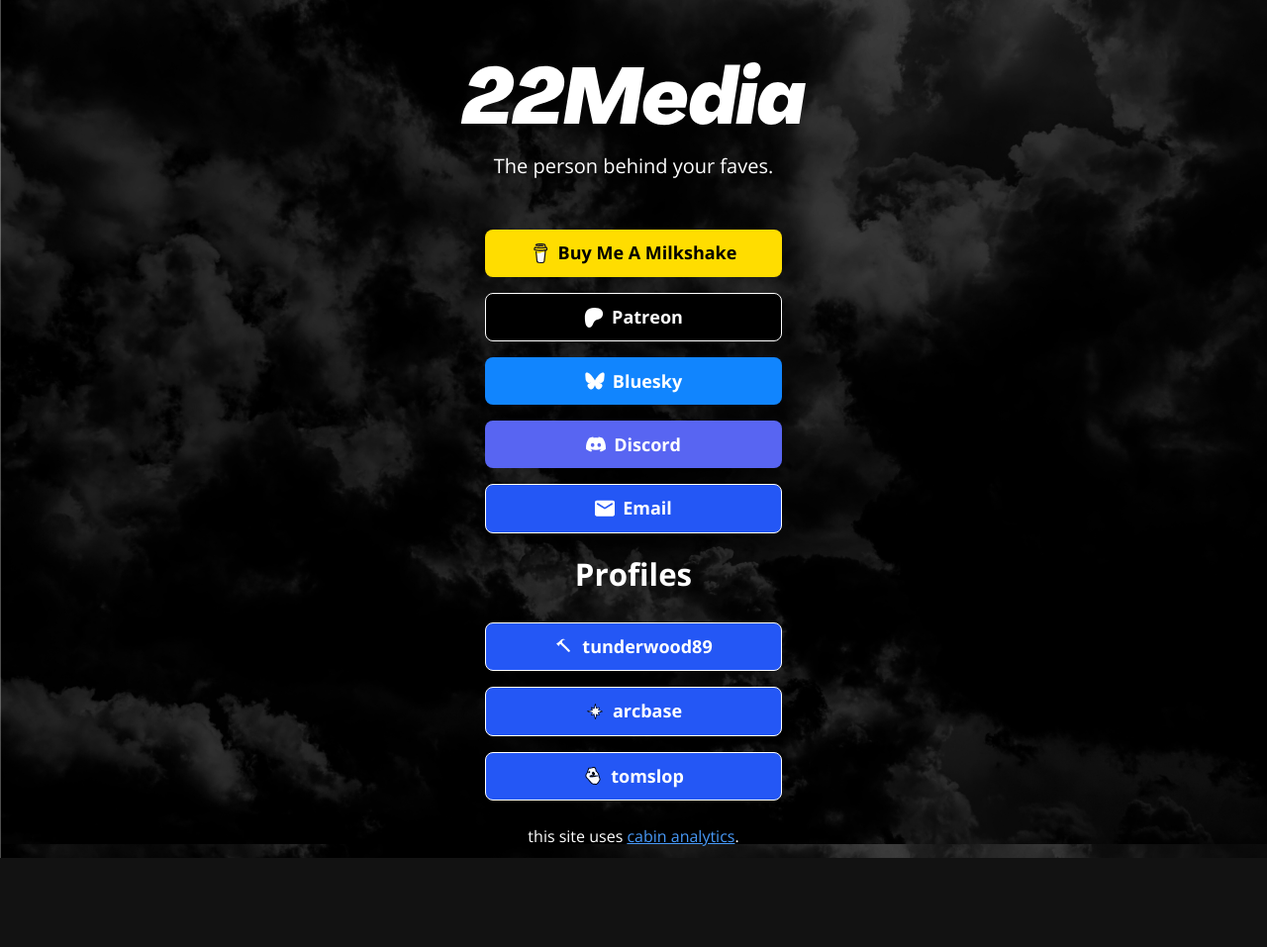
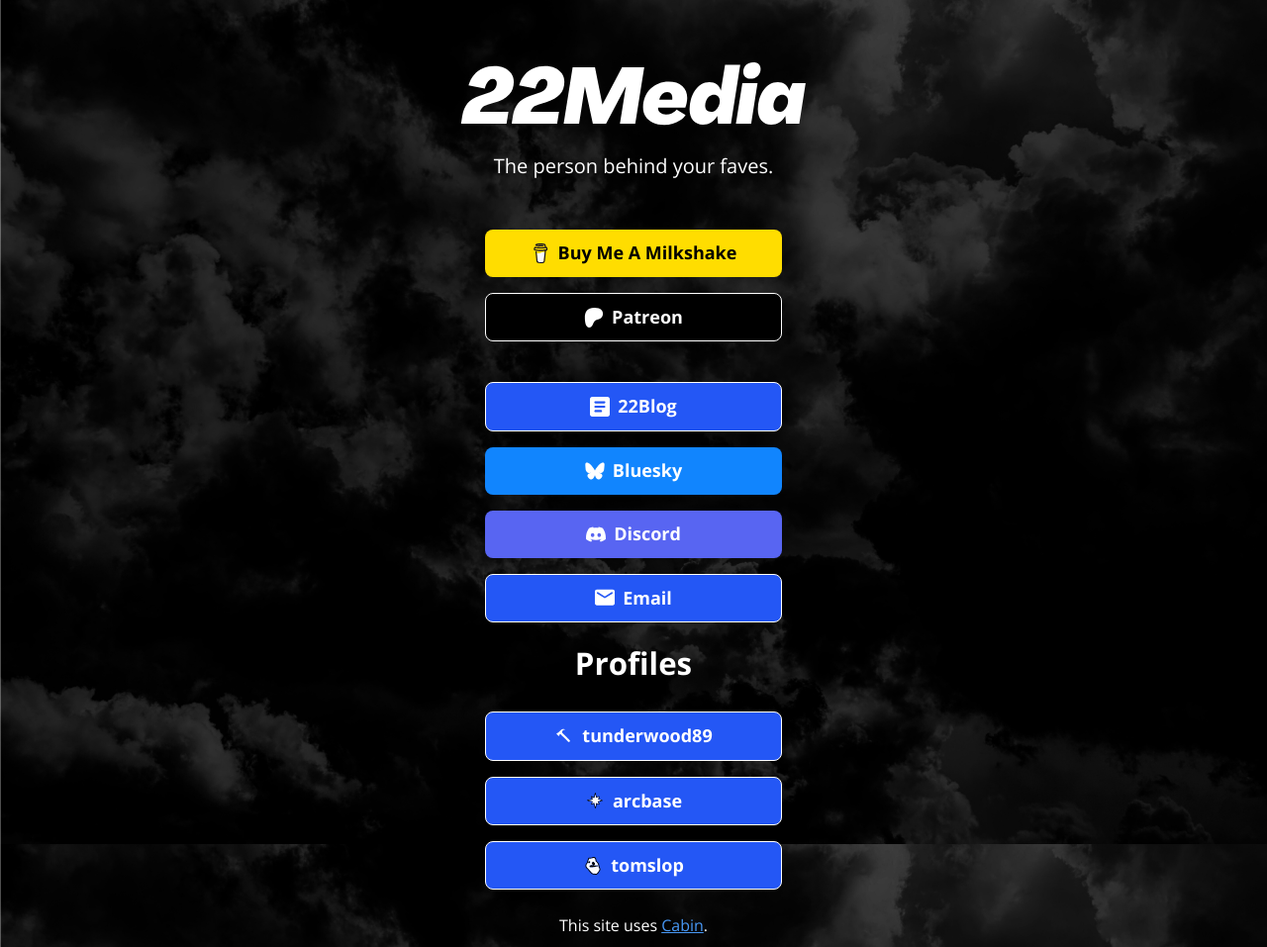
Before and after one commit to tunderwood89/22media, a plain HTML site: page index.html in a window 1280 px wide. Shown: the whole page at 99% size. Before the commit the page ends 867 px from the top, so only its background shows below. Drawn offline with Linux system fonts and the light colour scheme.

Commit message:
Added the blog, plus spacing.

```diff
--- a/index.html
+++ b/index.html
@@ -21,6 +21,8 @@
             <div class="button-stack" role="navigation">
               <a class="button button-coffee" href="https://buymeacoffee.com/22media" target="_blank" rel="noopener" role="button"><img class="icon" aria-hidden="true" src="images/icons/buy-me-a-coffee.svg" alt="Buy Me A Coffee Logo">Buy Me A Milkshake</a>
               <a class="button button-patreon" href="https://patreon.com/22Media" target="_blank" rel="noopener" role="button"><img class="icon" aria-hidden="true" src="images/icons/patreon.svg" alt="Patreon Logo">Patreon</a>
+              <div style="margin-bottom: 25px;"></div>
+              <a class="button button-default" href="https://slashpage.com/22media" target="_blank" rel="noopener" role="button"><img class="icon" aria-hidden="true" src="images/icons/generic-blog.svg" alt="Blog Icon">22Blog</a>
               <a class="button button-bluesky" href="https://bsky.app/profile/22media.top" target="_blank" rel="noopener" role="button"><img class="icon" aria-hidden="true" src="images/icons/bluesky.svg" alt="Bluesky Logo">Bluesky</a>
               <a class="button button-discord" href="https://discord.gg/srC7Fs659R" target="_blank" rel="noopener" role="button"><img class="icon" aria-hidden="true" src="images/icons/discord.svg" alt="Discord Logo">Discord</a>
               <a class="button button-default" href="mailto:22media@proton.me" role="button"><img class="icon" aria-hidden="true" src="images/icons/generic-email.svg" alt="Email Icon">Email</a>
@@ -30,7 +32,7 @@
               <a class="button button-default" href="/tomslop.html" role="button"><img class="icon" aria-hidden="true" src="images/icons/tomslop.svg" alt="Email Icon">tomslop</a>
             </div>
       <footer>
-        this site uses <a href="https://withcabin.com/privacy/22media.top">cabin analytics</a>.
+        This site uses <a href="https://withcabin.com/privacy/22media.top">Cabin</a>.
       </footer>
     </div>
   </div>
```
Also changed, not shown: images/icons/generic-blog.svg (added).
